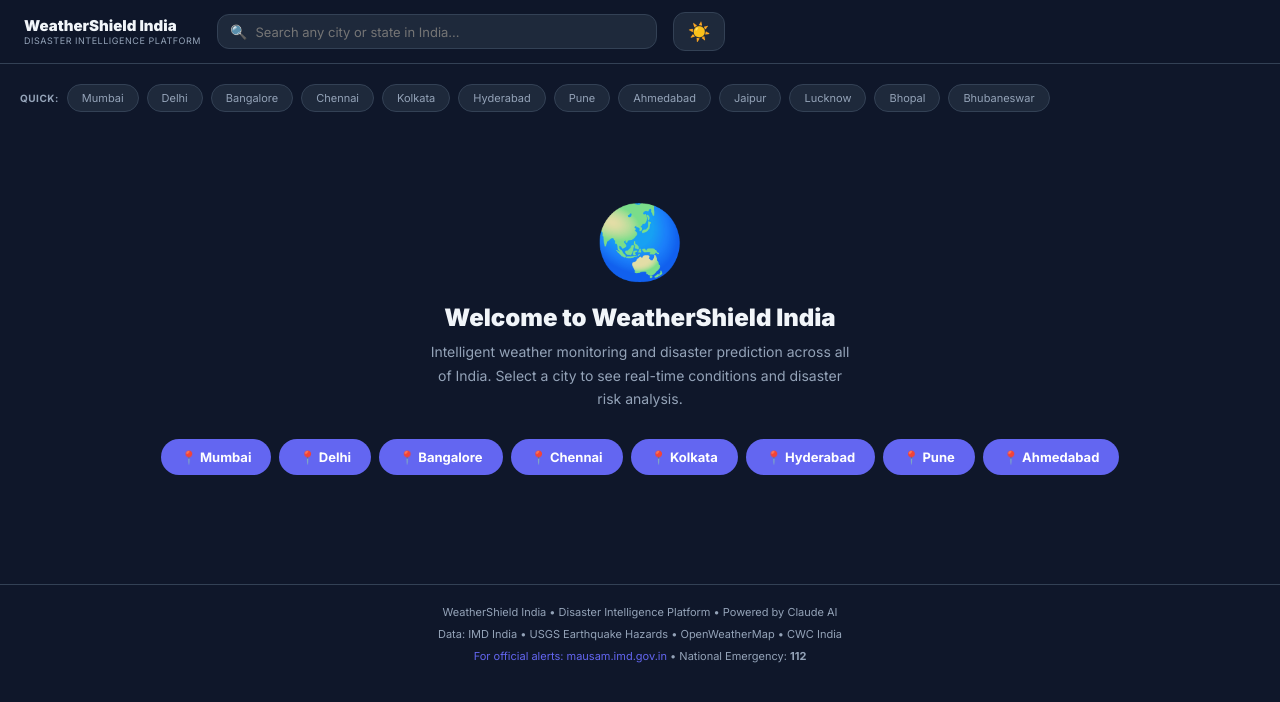
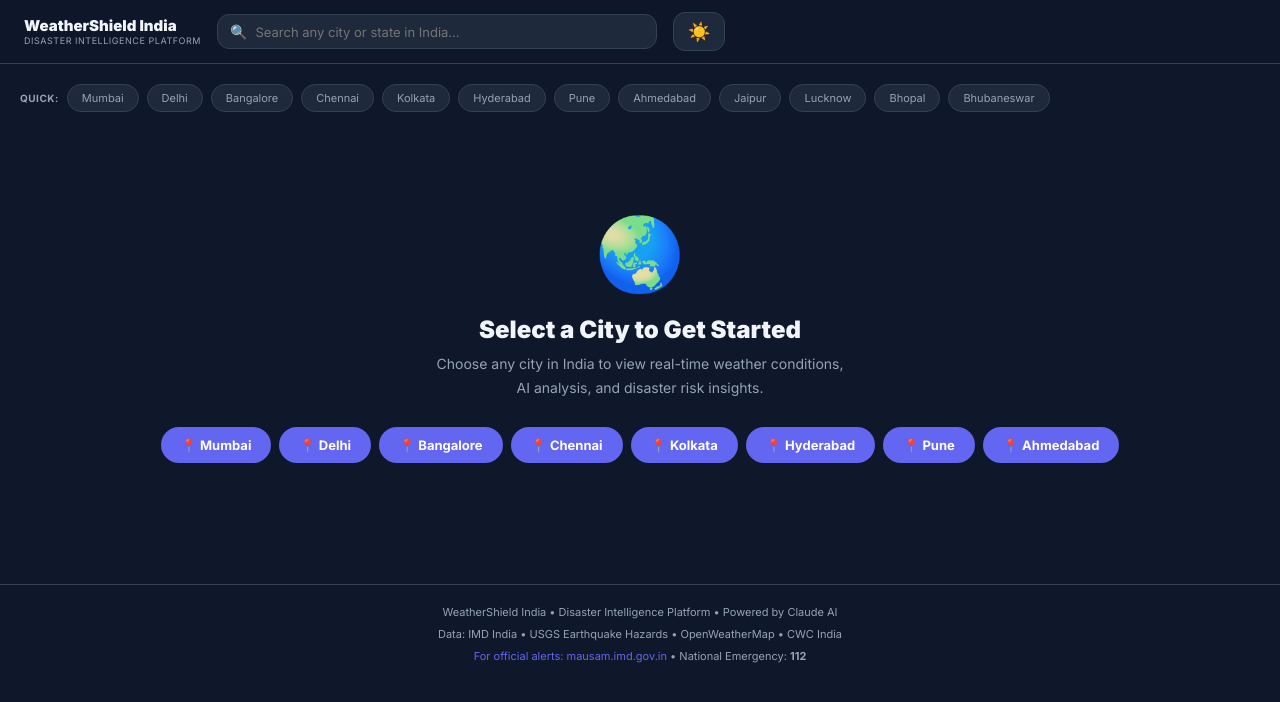
Before and after one commit to ameer2907/weathershield-india, a React (Vite) app: page / in a window 1280 px wide. Shown: the top 702 px of the page. Built offline with nearby package versions, Linux system fonts and the light colour scheme.

Commit message:
Update App.jsx

```diff
--- a/src/App.jsx
+++ b/src/App.jsx
@@ -312,10 +312,14 @@ useEffect(() => {
         {!loading && !weather && (
           <div style={{ display: 'flex', flexDirection: 'column', alignItems: 'center', justifyContent: 'center', minHeight: 400, textAlign: 'center' }}>
             <div style={{ fontSize: 72, marginBottom: 18 }}>🌏</div>
-            <h2 style={{ fontSize: 24, fontWeight: 900, color: tc, marginBottom: 8 }}>Welcome to WeatherShield India</h2>
-            <p style={{ fontSize: 14, color: ts, maxWidth: 420, marginBottom: 28, lineHeight: 1.7 }}>
-              Intelligent weather monitoring and disaster prediction across all of India. Select a city to see real-time conditions and disaster risk analysis.
-            </p>
+            <h2 style={{ fontSize: 24, fontWeight: 900, color: tc, marginBottom: 8 }}>
+  Select a City to Get Started
+</h2>
+
+           <p style={{ fontSize: 14, color: ts, maxWidth: 420, marginBottom: 28, lineHeight: 1.7 }}>
+  Choose any city in India to view real-time weather conditions, AI analysis, and disaster risk insights.
+</p>
+
             <div style={{ display: 'flex', flexWrap: 'wrap', gap: 8, justifyContent: 'center' }}>
               {INDIA_CITIES.slice(0, 8).map(city => (
                 <button key={city.name} onClick={() => loadCity(city)}
```
